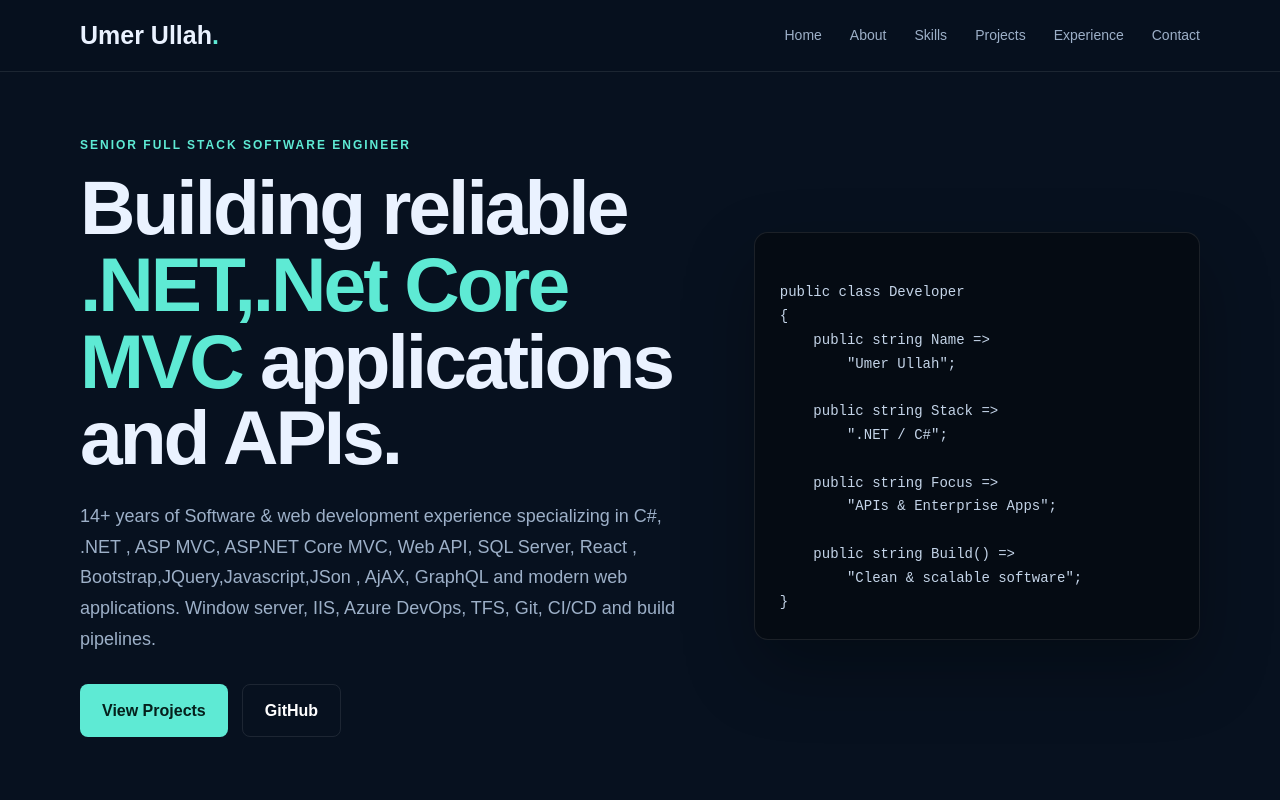
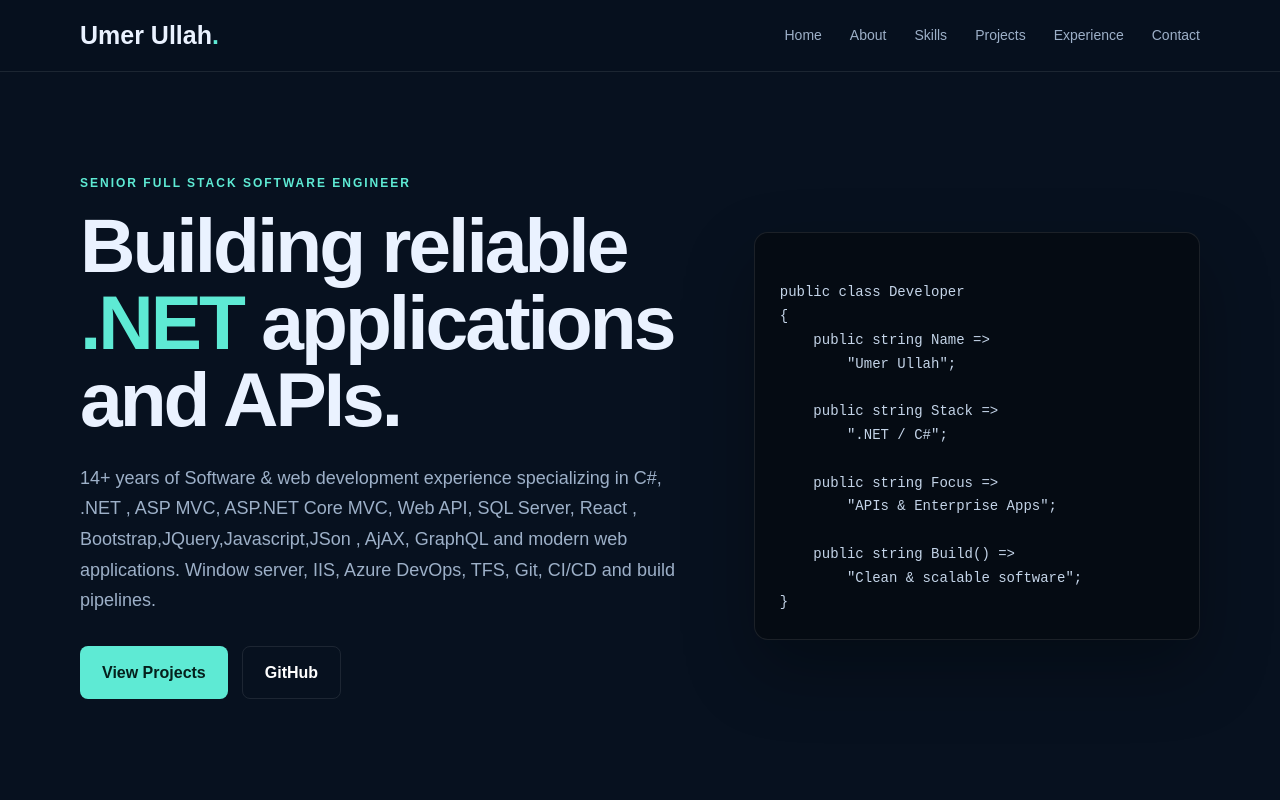
Before and after one commit to Umer1233/Portfolio, a plain HTML site: page index.html in a window 1280 px wide. Shown: the top 800 px of the page. Drawn offline with Linux system fonts and the light colour scheme.

Commit message:
Update protfolio

```diff
--- a/index.html
+++ b/index.html
@@ -60,7 +60,7 @@
 
             <h1>
                 Building reliable
-                <span>.NET,.Net Core MVC</span>
+                <span>.NET</span>
                 applications and APIs.
             </h1>
 
```
